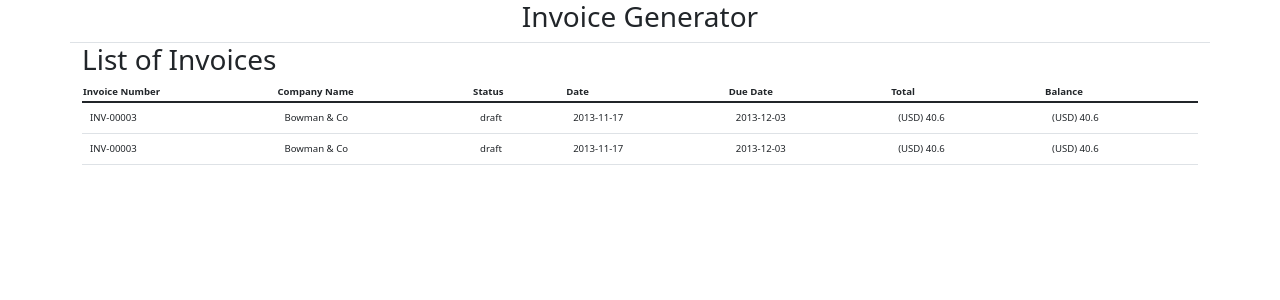
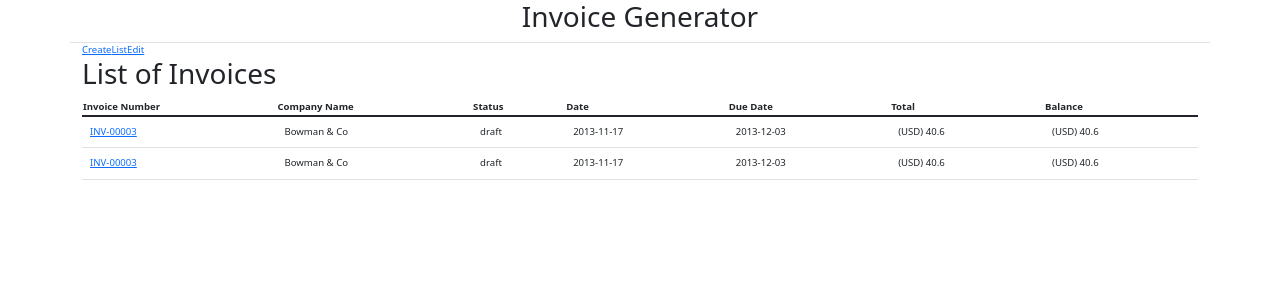
Before and after one commit to Sharvan45/invoice_generator, a React (Create React App) app: page /lists in a window 1280 px wide. Shown: the top 300 px of the page. Built offline with nearby package versions, Linux system fonts and the light colour scheme; no server answers.

Commit message:
Navigations added

```diff
--- a/src/Pages/List.jsx
+++ b/src/Pages/List.jsx
@@ -1,5 +1,5 @@
 import { useEffect, useState } from "react";
-
+import { NavLink } from "react-router-dom"
 import { Table } from "react-bootstrap";
 import { mockInvoiceList } from "../mock/mock";
 import { GET } from "../shared/httprequest,";
@@ -49,7 +49,8 @@ export const List = () => {
                         "No Invoices" :
                         invoiceList.map(invoice => (
                             <tr key={invoice.invoice_id}>
-                                <td>{invoice.invoice_number}</td>
+                                <td><>
+                                    <NavLink to="/edit">{invoice.invoice_number}</NavLink></></td>
                                 <td>{invoice.customer_name} </td>
                                 <td>{invoice.status}</td>
                                 <td>{invoice.date}</td>
--- a/src/Routes/routers.jsx
+++ b/src/Routes/routers.jsx
@@ -5,7 +5,7 @@ import { BrowserRouter as Router, Routes, Route, } from "react-router-dom";
 import { Create } from "../Pages/Create";
 import { Edit } from "../Pages/Edit";
 import { List } from "../Pages/List";
-// import Header from "../shared/header";
+import Header from "../shared/header";
 
 export const Routers = () => {
     return (
@@ -13,7 +13,7 @@ export const Routers = () => {
             <div className="row text-center border-bottom print_hide"> <h3>Invoice Generator</h3></div>
             <Router>
                 <div>
-                    {/* <Header /> */}
+                    <Header />
                 </div>
                 {/* <Header auth={auth} /> */}
                 <Routes>
--- a/src/shared/header.jsx
+++ b/src/shared/header.jsx
@@ -1,11 +1,12 @@
 import { React } from "react";
-import { useNavigate } from "react-router-dom";
+import { NavLink } from "react-router-dom";
 
 const Header = () => {
-    let navigate = useNavigate();
     return (
         <>
-            <p onClick={() => { navigate("/lists") }}>List</p>
+            <NavLink to="/">Create</NavLink>
+            <NavLink to="/lists">List</NavLink>
+            <NavLink to="/edit">Edit</NavLink>
         </>
     );
 }
```
